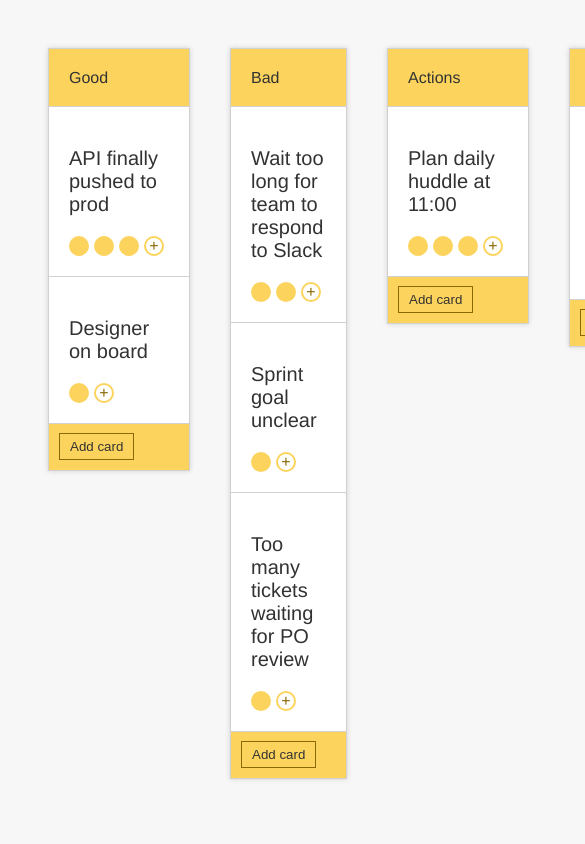
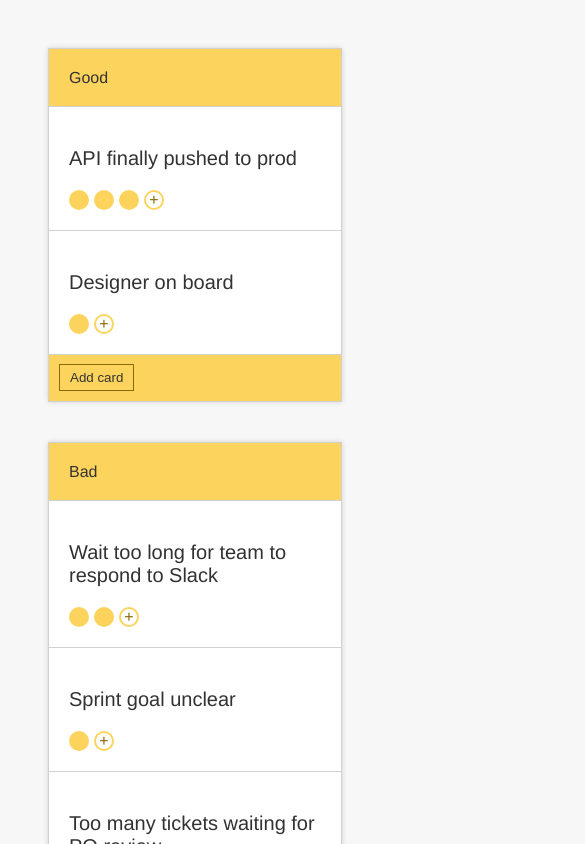
Before and after one commit to joshuadelange/scrum-retro, a Vue app: page / in a window 390 px wide. Shown: the top 844 px of the page, 585 px wide, since content can reach past the window. Built offline with nearby package versions, Linux system fonts and the light colour scheme.

Commit message:
small responsive fixes

```diff
--- a/src/components/Board.vue
+++ b/src/components/Board.vue
@@ -20,10 +20,11 @@
 
 </template>
 
-<style scoped>
+<style scoped lang="scss">
 
   .lists {
     display: flex;
+    flex-wrap: wrap;
   }
 
 </style>
--- a/src/components/Card.vue
+++ b/src/components/Card.vue
@@ -75,6 +75,7 @@
 			padding-bottom: $gutter;
 
 			input {
+				width: 100%;
 				flex-grow: 1;
 				font-size: 1.25rem;
 				@include border-sharp;
--- a/src/components/List.vue
+++ b/src/components/List.vue
@@ -50,6 +50,10 @@
     background-color: $colour-primary;
     @include border-soft;
 
+    @media(max-width: 865px) {
+      min-width: 230px;
+    }
+
     h2 {
       display: block;
       margin: $gutter;
```
